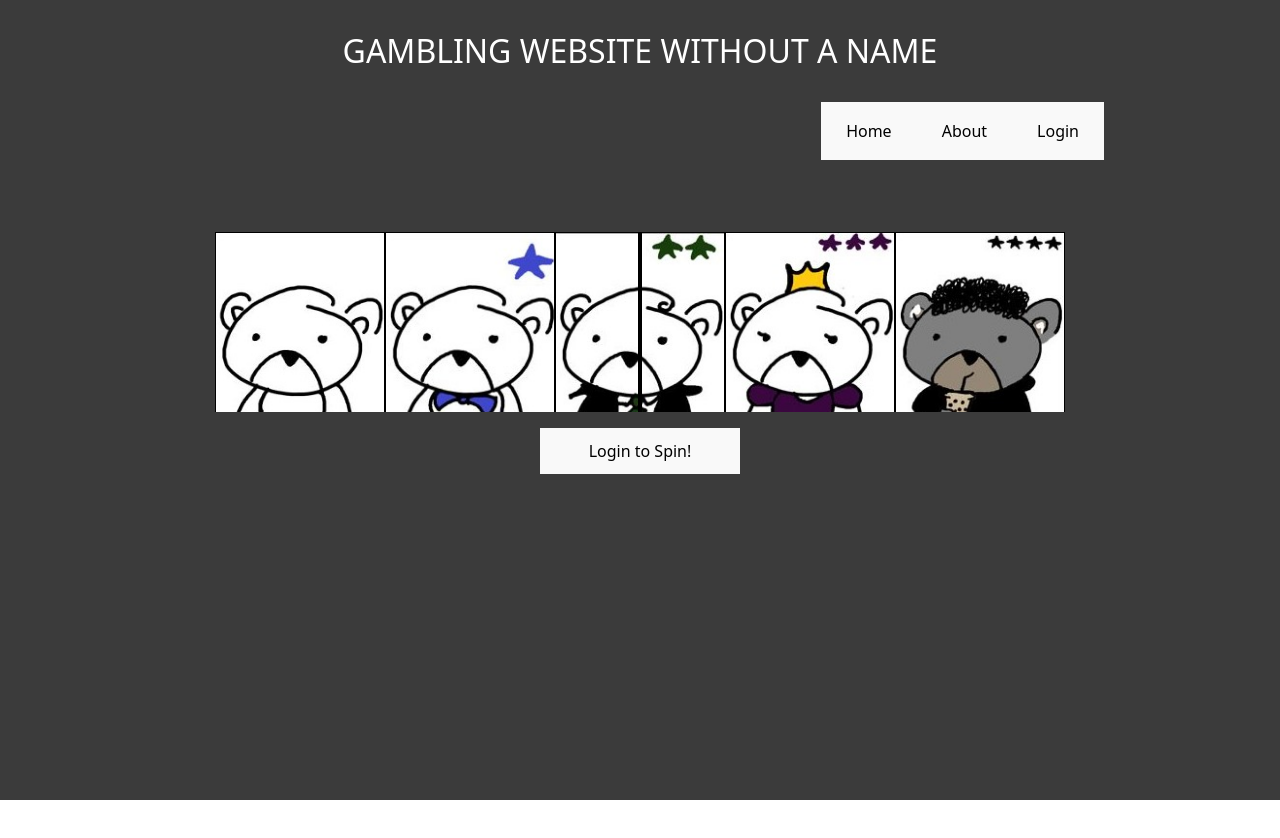
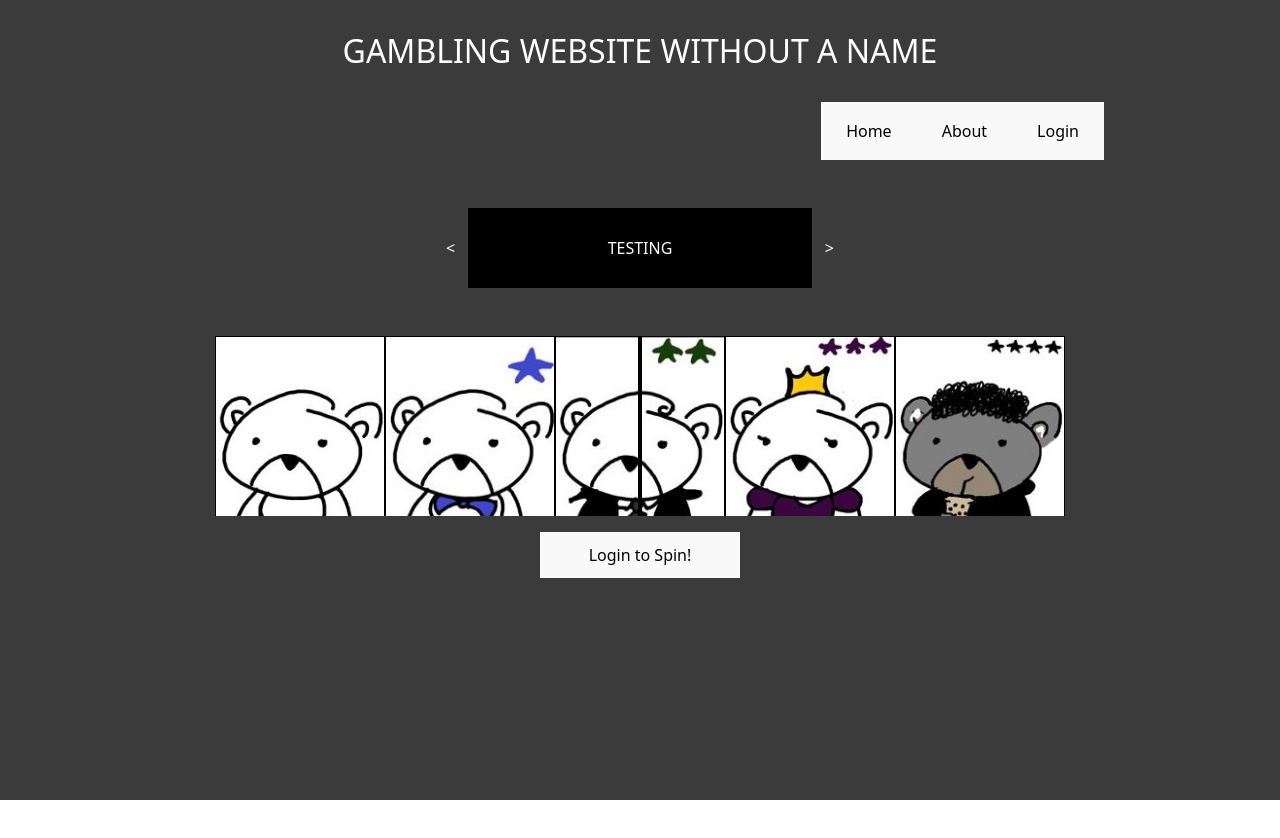
Before and after one commit to noahnguyen015/Token_Animals, a React (Vite) app in the folder frontend/: page / in a window 1280 px wide. Shown: the top 838 px of the page. After the commit the page ends 800 px from the top, so only its background shows below. Built offline with nearby package versions, Linux system fonts and the light colour scheme.

Commit message:
banner layout added

```diff
--- /dev/null
+++ b/frontend/src/home/banner.css
@@ -0,0 +1,4 @@
+.banner {
+    background-color: #000000;
+    height: 10vh;
+}
--- /dev/null
+++ b/frontend/src/home/banner.jsx
@@ -0,0 +1,24 @@
+import { useEffect, useState } from 'react'
+import { Link, useNavigate } from 'react-router-dom'
+import './banner.css'
+
+function Banner(){
+
+    return (
+    <>
+        <div className="row mt-5">
+            <div className="col-2"></div>
+            <div className="col-8">
+                <div className="row d-flex align-items-center justify-content-center">
+                    <div className="col-1">&lt;</div>
+                    <div className="col-10 d-flex align-items-center justify-content-center banner">TESTING</div>
+                    <div className="col-1">&gt;</div>
+                </div>
+            </div>
+            <div className="col-2"></div>
+        </div>
+    </>
+    )
+}
+
+export default Banner
--- a/frontend/src/home/home.jsx
+++ b/frontend/src/home/home.jsx
@@ -2,6 +2,7 @@ import { useEffect, useState } from 'react'
 import { Link, useNavigate } from 'react-router-dom'
 import {Carousel} from './carousel'
 import {NavBar} from '../navbar/navbar'
+import Banner from './banner'
 import './home.css'
 
 function Home() {
@@ -22,7 +23,14 @@ function Home() {
     <>
         <h2>GAMBLING WEBSITE WITHOUT A NAME</h2>
         <NavBar/>
-        <Carousel options={options}/>
+        <div className="row">
+          <div className="col-3"></div>
+          <div className="col-6">
+            <Banner/>
+            <Carousel options={options}/>
+          </div>
+          <div className="col-3"></div>
+        </div>
     </>
   )
 }
--- a/frontend/src/navbar/navbar.jsx
+++ b/frontend/src/navbar/navbar.jsx
@@ -35,7 +35,6 @@ const navigate = useNavigate();
             </div>
         </nav>
     </div>
-    <br/>
     </>
     )
 }
```
